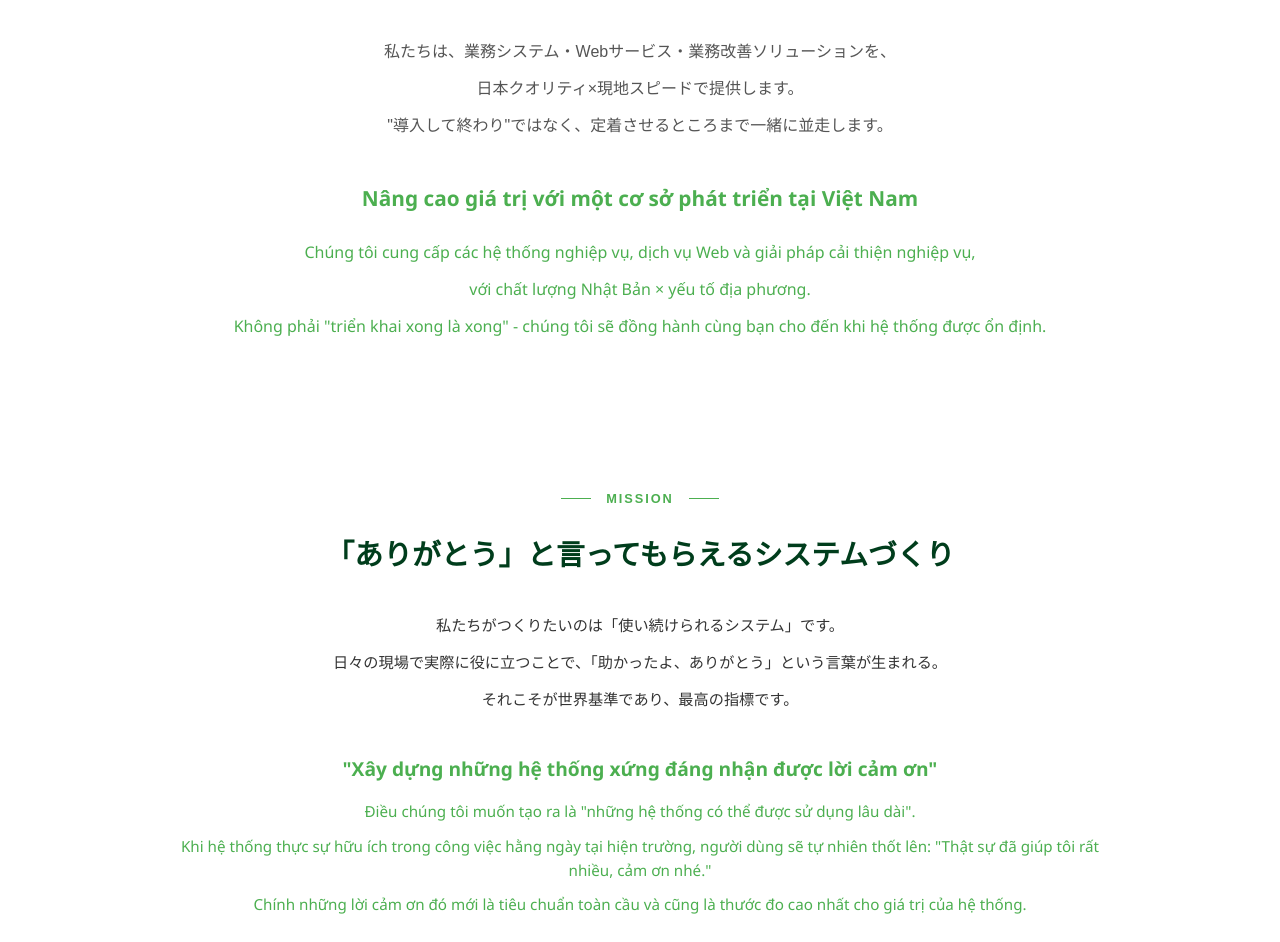
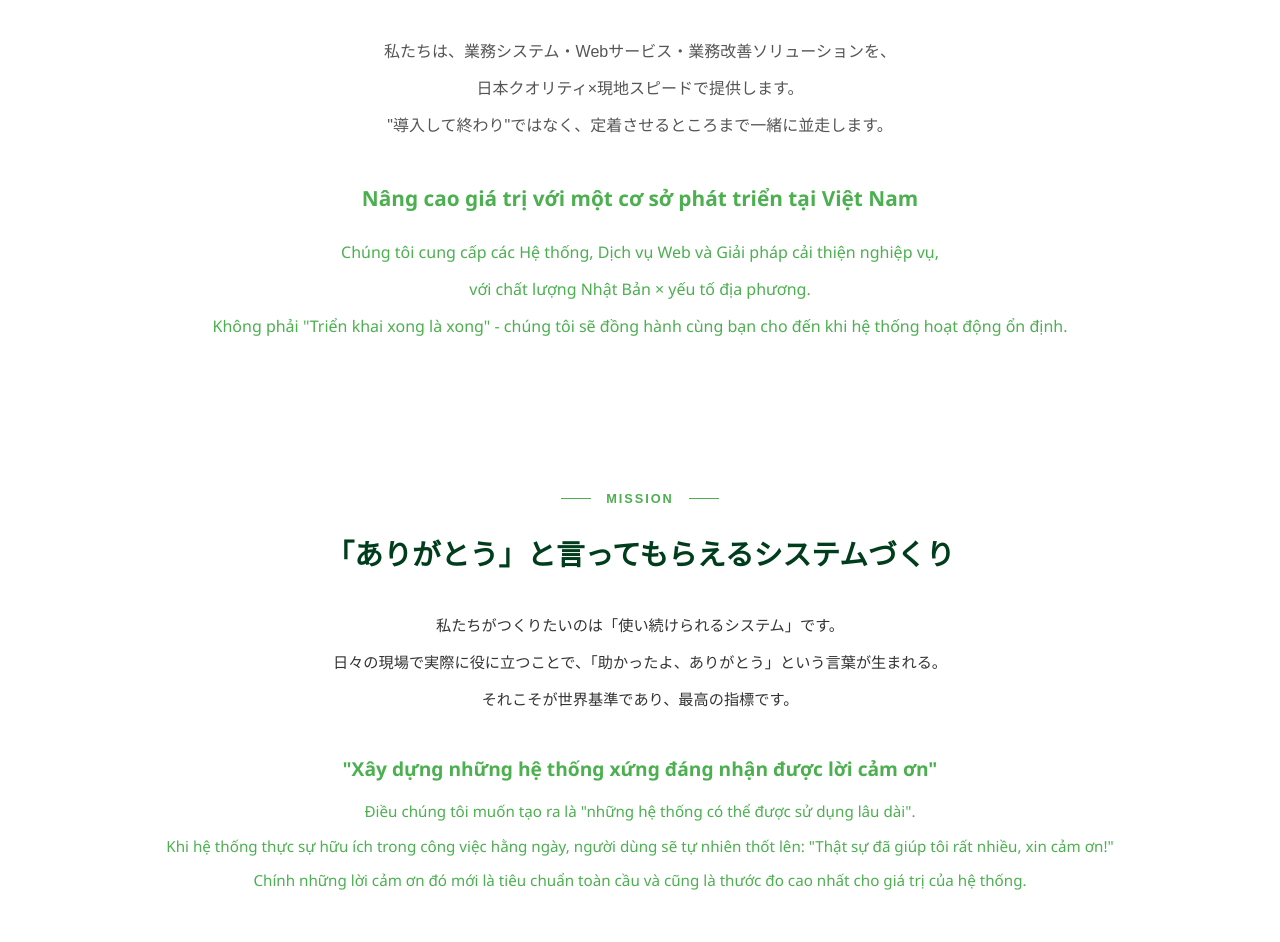
Before and after one commit to HCC-SOFT/hccvn_hp, a plain HTML site: page index.html in a window 1280 px wide. Shown: the part 550-1492 px from the top of the page. Drawn offline with Linux system fonts and the light colour scheme.

Commit message:
Remove outdated screenshot and update text content in index.html for clarity and consistency.

```diff
--- a/index.html
+++ b/index.html
@@ -27,7 +27,7 @@
                 <ul>
                     <li><a href="https://hcc-soft.com/system/" target="_blank">システム開発</a></li>
                     <li><a href="https://hcc-soft.com/web/" target="_blank">WEBサイト制作</a></li>
-                    <li><a href="https://www.yaita-sdf.com/" target="_blank">先着S&D</a></li>
+                    <li><a href="https://www.yaita-sdf.com/" target="_blank">矢板S&D</a></li>
                     <li><a href="https://hcc-soft.com/works/" target="_blank">開発・制作事例</a></li>
                     <li><a href="https://hcc-soft.com/service/" target="_blank">製品・サービス</a></li>
                     <li><a href="https://hcc-soft.com/news/" target="_blank">お知らせ</a></li>
@@ -74,9 +74,9 @@
                 </div>
                 <div class="hero-description-vn vn-text">
                     <h3 class="highlight">Nâng cao giá trị với một cơ sở phát triển tại Việt Nam</h3>
-                    <p>Chúng tôi cung cấp các hệ thống nghiệp vụ, dịch vụ Web và giải pháp cải thiện nghiệp vụ,</p>
+                    <p>Chúng tôi cung cấp các Hệ thống, Dịch vụ Web và Giải pháp cải thiện nghiệp vụ,</p>
                     <p>với chất lượng Nhật Bản × yếu tố địa phương.</p>
-                    <p>Không phải "triển khai xong là xong" - chúng tôi sẽ đồng hành cùng bạn cho đến khi hệ thống được ổn định.</p>
+                    <p>Không phải "Triển khai xong là xong" - chúng tôi sẽ đồng hành cùng bạn cho đến khi hệ thống hoạt động ổn định.</p>
                 </div>
             </div>
         </section>
@@ -94,7 +94,7 @@
                     <div class="vn-text mt-4">
                         <h3 class="highlight">"Xây dựng những hệ thống xứng đáng nhận được lời cảm ơn"</h3>
                         <p>Điều chúng tôi muốn tạo ra là "những hệ thống có thể được sử dụng lâu dài".</p>
-                        <p>Khi hệ thống thực sự hữu ích trong công việc hằng ngày tại hiện trường, người dùng sẽ tự nhiên thốt lên: "Thật sự đã giúp tôi rất nhiều, cảm ơn nhé."</p>
+                        <p>Khi hệ thống thực sự hữu ích trong công việc hằng ngày, người dùng sẽ tự nhiên thốt lên: "Thật sự đã giúp tôi rất nhiều, xin cảm ơn!"</p>
                         <p>Chính những lời cảm ơn đó mới là tiêu chuẩn toàn cầu và cũng là thước đo cao nhất cho giá trị của hệ thống.</p>
                     </div>
                 </div>
@@ -145,7 +145,7 @@
                         <p>Cozy Skyは、モダンで快適なオフィス空間を用意しており、すぐに仕事に専念できます。</p>
                         <p>緑あふれる共有スペースや上質なラウンジで、毎日の仕事や出会いがいっそう楽しく、もっと心地良くなります。</p>
                         <div class="vn-text mt-3">
-                            <p>Cozy Sky mang đến không gian làm việc hiện đại, đầy đủ tiện nghi, sẵn sàng cho bạn bắt đầu công việc ngay.</p>
+                            <p>Cozy Sky mang đến không gian làm việc hiện đại, đầy đủ tiện nghi, luôn sẵn sàng để bạn bắt đầu công việc.</p>
                             <p>Cùng với khu vực chung sang trọng và xanh mát, Cozy Sky tạo nên môi trường lý tưởng để làm việc, gặp gỡ và truyền cảm hứng mỗi ngày.</p>
                         </div>
                     </div>
```
